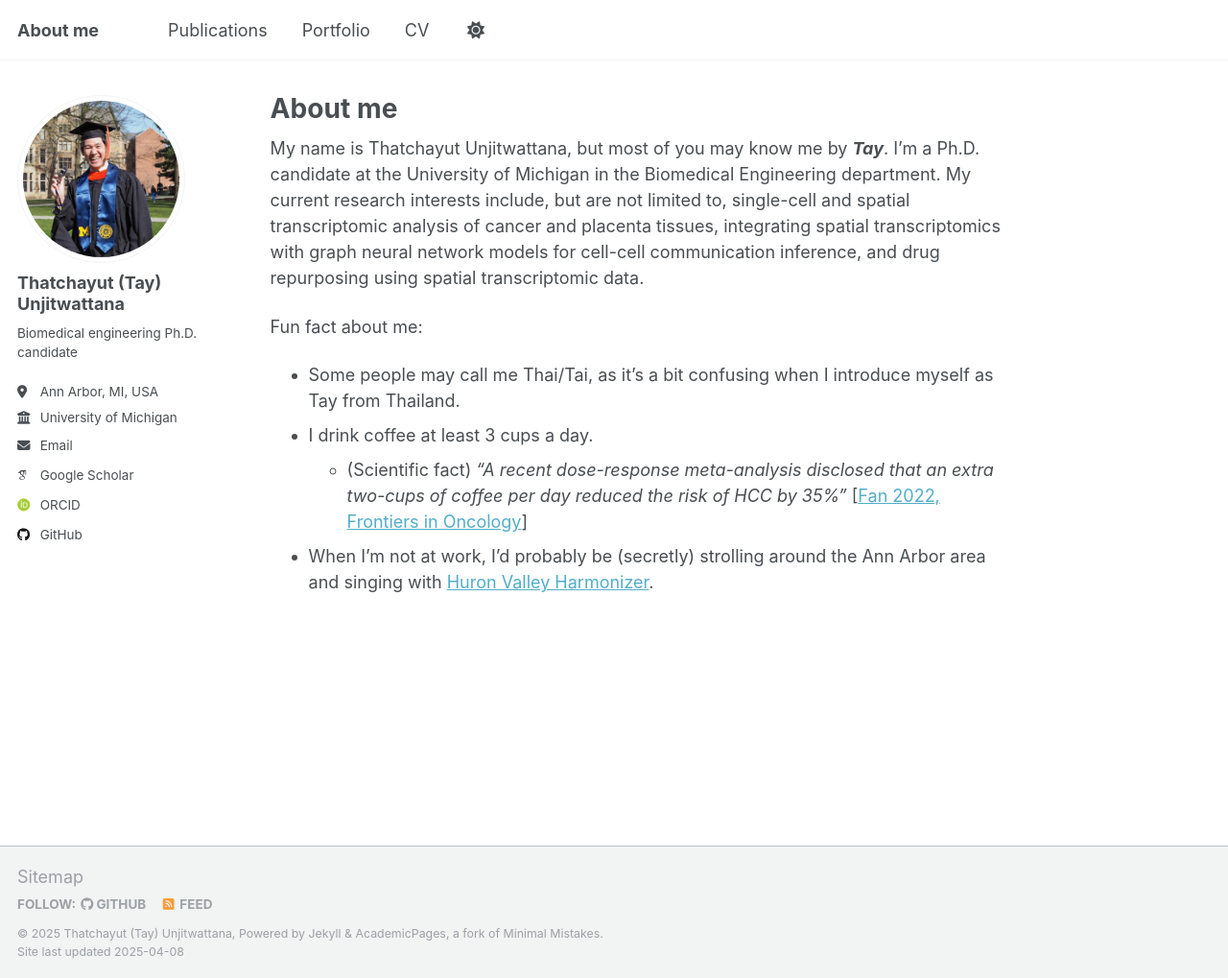
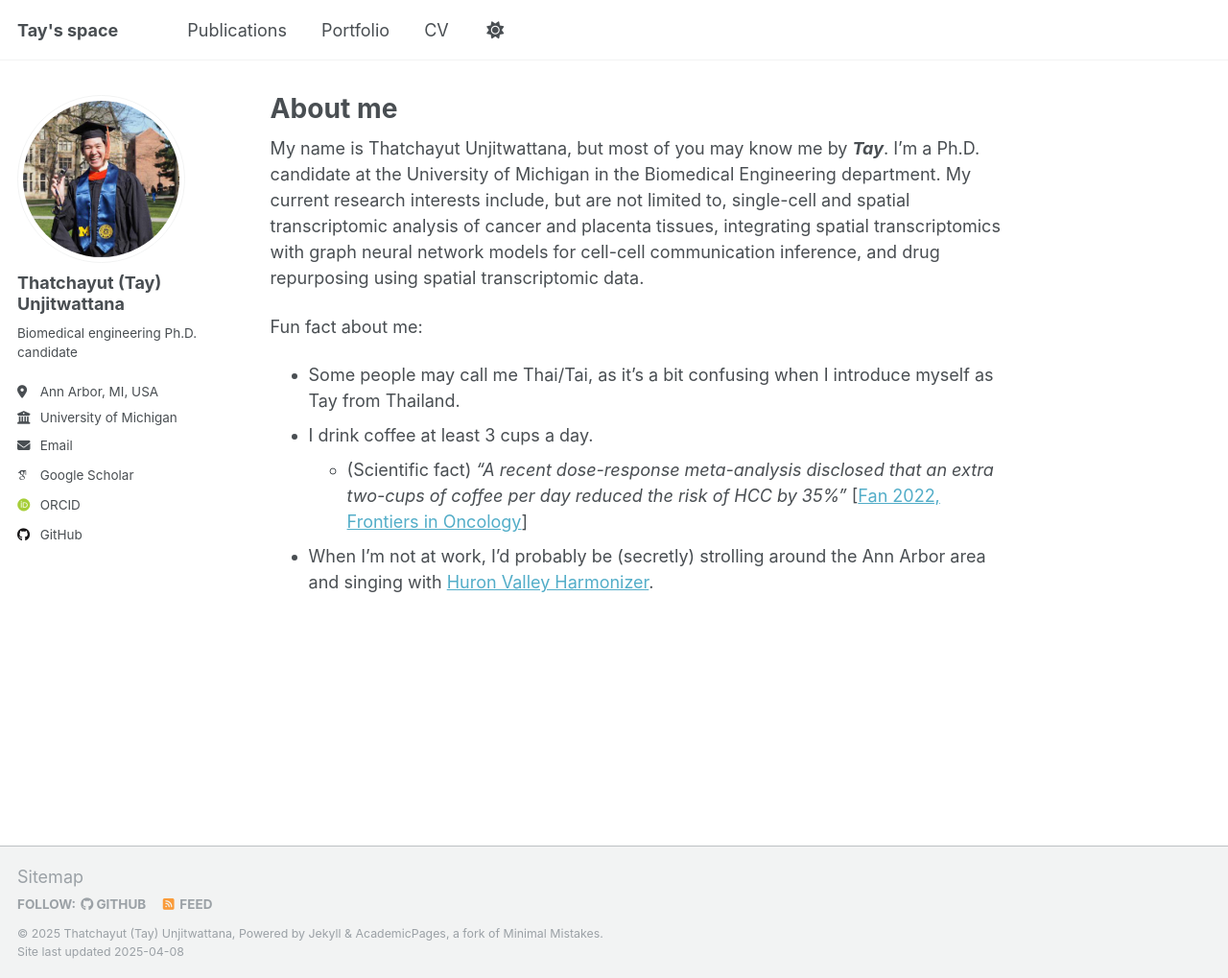
Before and after one commit to thatchayut/thatchayut.github.io, a Jekyll site: the page built from _pages/about.md, in a window 1280 px wide and 1019 px high. Shown: the whole window at 96% size. Built offline with Jekyll 4.4.1, drawn with Linux system fonts in a browser that asks for light colours; some web fonts are replaced.

Commit message:
Update _config.yml

```diff
--- a/_config.yml
+++ b/_config.yml
@@ -9,7 +9,7 @@
 # Basic Site Settings
 locale                   : "en-US"
 site_theme               : "default"
-title                    : "About me"
+title                    : "Tay's space"
 title_separator          : "-"
 name                     : &name "Thatchayut (Tay) Unjitwattana"
 description              : &description "personal description"
```
